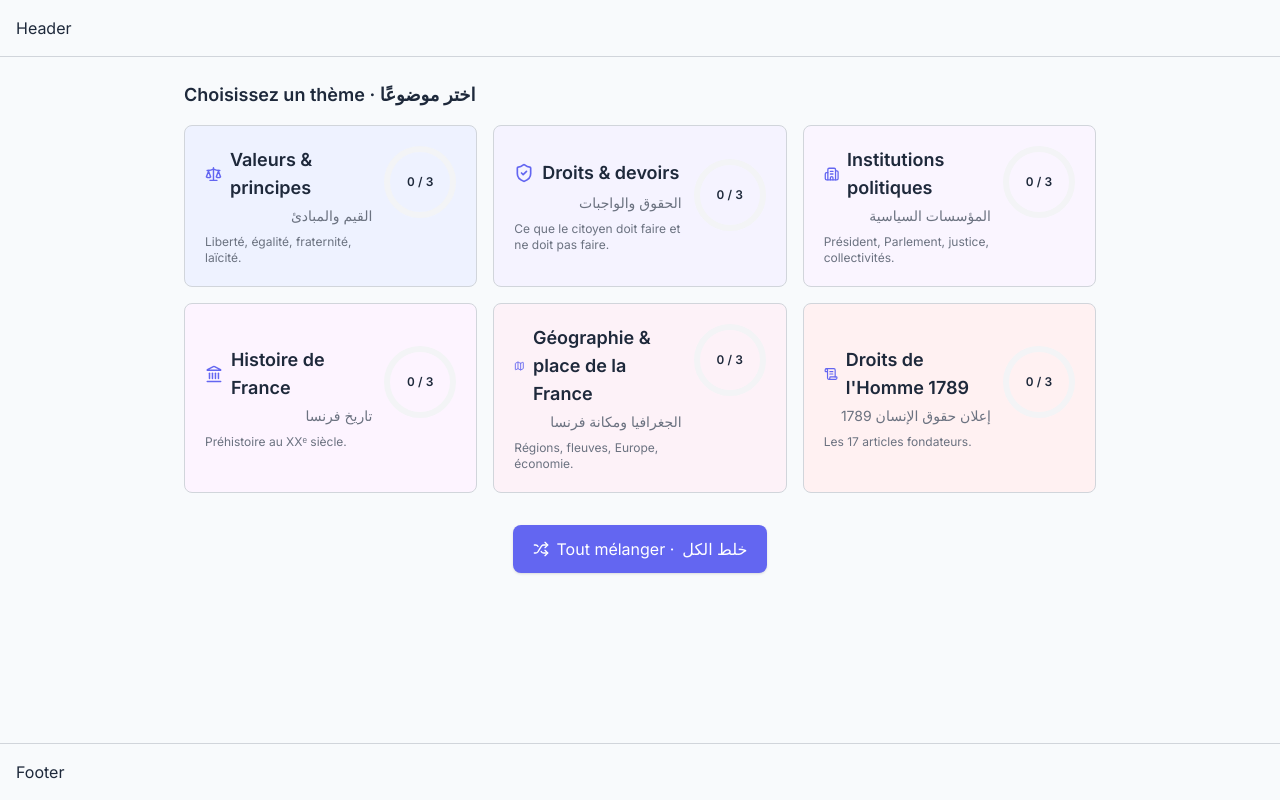
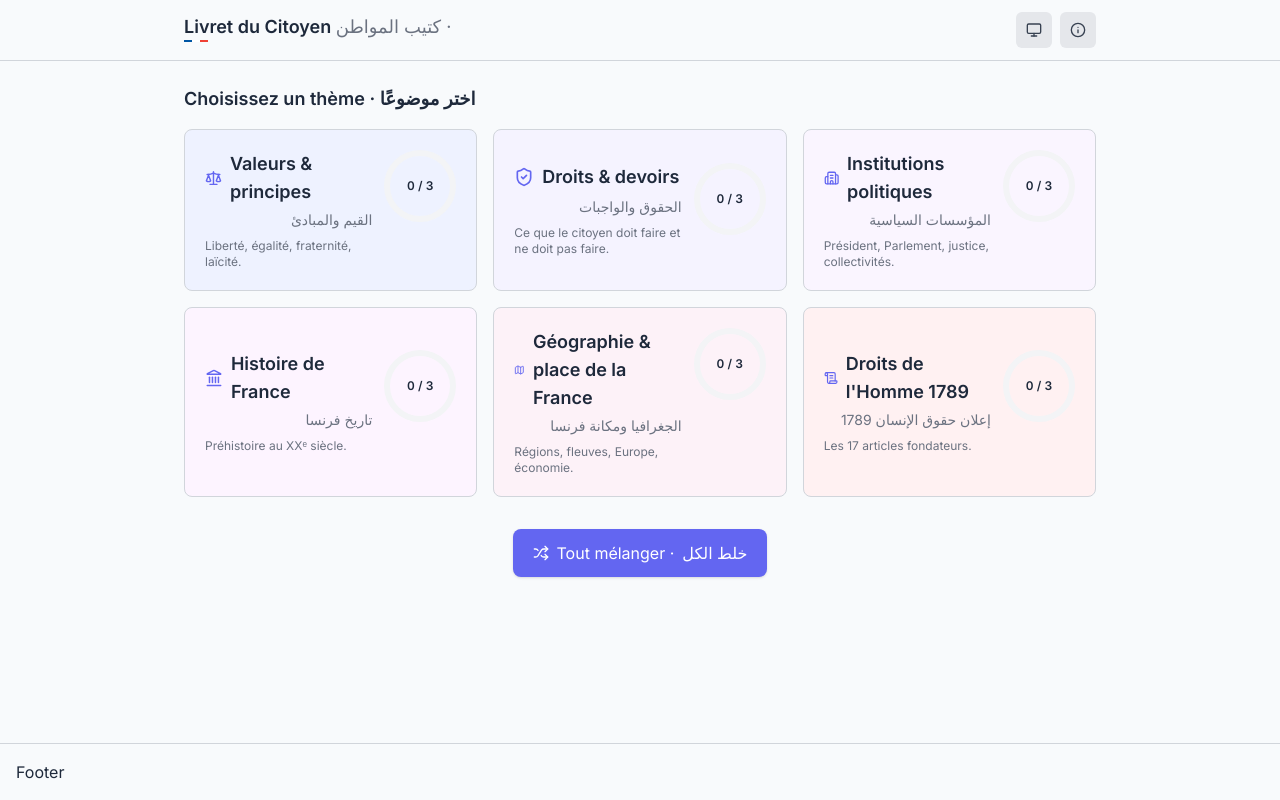
Before and after one commit to ramihanna3-crypto/livret-citoyen-flashcards, a React (Vite) app: page / in a window 1280 px wide. Built offline with nearby package versions, Linux system fonts and the light colour scheme.

Commit message:
feat: Header with bilingual title, tricolor underline, dark toggle, About link
Co-Authored-By: Claude Opus 4.7 (1M context) <noreply@anthropic.com>

```diff
--- a/src/components/layout/Header.tsx
+++ b/src/components/layout/Header.tsx
@@ -1,3 +1,32 @@
+import { Link } from "react-router-dom";
+import { Info } from "lucide-react";
+import { FlagAccent } from "@/components/flashcard/FlagAccent";
+import { DarkModeToggle } from "@/components/layout/DarkModeToggle";
+
 export function Header() {
-  return <header className="border-b border-[var(--color-border)] p-4">Header</header>;
+  return (
+    <header className="sticky top-0 z-10 bg-[var(--color-background)]/90 backdrop-blur border-b border-[var(--color-border)]">
+      <div className="mx-auto w-full max-w-[960px] px-4 sm:px-6 py-3 flex items-center justify-between gap-3">
+        <Link to="/" className="inline-flex flex-col">
+          <span className="font-semibold text-base sm:text-lg leading-none">
+            Livret du Citoyen{" "}
+            <span dir="rtl" lang="ar" className="text-[var(--color-muted-foreground)] font-normal">
+              · كتيب المواطن
+            </span>
+          </span>
+          <FlagAccent orientation="horizontal" className="mt-1" />
+        </Link>
+        <div className="flex items-center gap-2">
+          <DarkModeToggle />
+          <Link
+            to="/about"
+            aria-label="À propos"
+            className="h-9 w-9 inline-flex items-center justify-center rounded-md bg-[var(--color-secondary)] text-[var(--color-secondary-foreground)] hover:bg-[var(--color-muted)] focus-visible:outline-none focus-visible:ring-2 focus-visible:ring-[var(--color-ring)] focus-visible:ring-offset-2"
+          >
+            <Info className="h-4 w-4" aria-hidden="true" />
+          </Link>
+        </div>
+      </div>
+    </header>
+  );
 }
```
